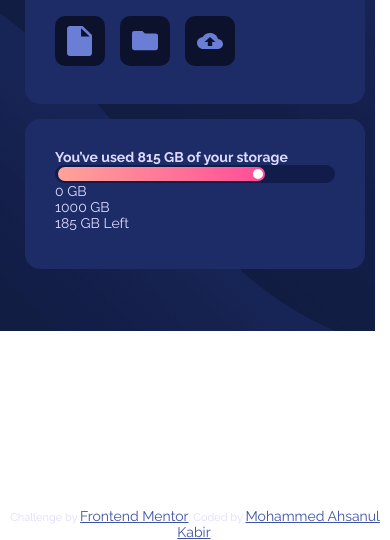
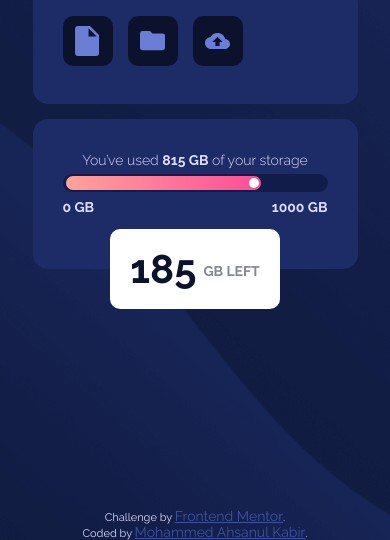
Before and after one commit to mdahsanulkabir/frontEndMentor-fylo-data-storage-component, a plain HTML site: page index.html in a window 390 px wide. Shown: the part 336-876 px from the top of the page. Drawn offline with Linux system fonts and the light colour scheme.

Commit message:
mobile version done

```diff
--- a/css/style.css
+++ b/css/style.css
@@ -1,4 +1,4 @@
-@import url('https://fonts.googleapis.com/css2?family=Raleway:wght@400;700&display=swap');
+@import url('https://fonts.googleapis.com/css2?family=Raleway:wght@300;400;700&display=swap');
 
 
 :root {
@@ -20,19 +20,23 @@
 body {
     background-image: url('../images/bg-mobile.png');
     background-repeat: no-repeat;
-    object-fit: cover;
+    background-size: cover;
 }
 
 .container {
     height: 100vh;
+    width: 375px;
     padding-inline: 25px;
+    margin-inline: auto;
     display: flex;
     flex-direction: column;
     justify-content: center;
+    align-items: center;
     gap: 15px;
 }
 
-.container > * {
+.logo,
+.storage-info {
     background-color: var(--dark_blue);
     border-radius: 15px;
     padding: 30px;
@@ -40,6 +44,7 @@ body {
 
 .logo {
     height: 200px;
+    width: 100%;
     border-top-right-radius: 100px;
     display: grid;
     grid-template-rows: 1fr 1fr;
@@ -73,15 +78,29 @@ body {
 
 .storage-info {
     height: 150px;
+    width: 100%;
+    display: flex;
+    flex-direction: column;
+    justify-content: space-around;
+    align-items: center;
+    position: relative;
+}
+
+.storage-info h5 {
+    font-weight: 300;
+}
+
+.storage-info h5 span {
+    font-weight: 700;
 }
 
 .slider-background {
-    width: 100%;
     height: 18px;
     background-color: hsl(229, 63%, 18%);
     border-radius: 9px;
     border: 2px solid hsl(229, 63%, 18%);
     position: relative;
+    width: 100%;
 }
 
 .slider-status {
@@ -103,12 +122,44 @@ body {
     top: 2px;
 }
 
+.storage-capacity {
+    display: flex;
+    justify-content: space-between;
+    font-weight: 700;
+    width: 100%;
+    margin-bottom: 20px;
+}
 
+.remain-space {
+    height: 80px;
+    /* width: 200px; */
+    padding: 20px;
+    border-radius: 10px;
+    background-color: #fff;
+    display: flex;
+    align-items: center;
+    justify-content: center;
+    position: absolute;
+    bottom: -40px;
+}
 
+.remain-space h1 {
+    color: var(--very_dark_blue);
+    font-size: 40px;
+    font-weight: 700;
+}
 
+.remain-space h1+h1 {
+    color: var(--grayish_blue);
+    font-size: 14px;
+    margin-left: 7px;
+    text-transform: uppercase;
+    padding-top: 5px;
+}
 
 .attribution {
-    font-size: 11px; text-align: center;
+    font-size: 11px;
+    text-align: center;
 }
 
 .attribution a {
--- a/index.html
+++ b/index.html
@@ -24,7 +24,7 @@
       </div>
     </div>
     <div class="storage-info">
-      <h3>You’ve used 815 GB of your storage</h3>
+      <h5>You’ve used <span>815 GB</span> of your storage</h5>
       <div class="slider-background">
         <div class="slider-status">
           <div class="circle"></div>
@@ -34,11 +34,14 @@
         <p>0 GB</p>
         <p>1000 GB</p>
       </div>
-      <div class="remain-space">185 GB Left</div>
+      <div class="remain-space">
+        <h1>185</h1>
+        <h1>GB Left</h1>
+      </div>
     </div>
   </div>
   <div class="attribution">
-    Challenge by <a href="https://www.frontendmentor.io?ref=challenge" target="_blank">Frontend Mentor</a>.
+    Challenge by <a href="https://www.frontendmentor.io?ref=challenge" target="_blank">Frontend Mentor</a>. <br>
     Coded by <a href="#">Mohammed Ahsanul Kabir</a>.
   </div>
 </body>
```
